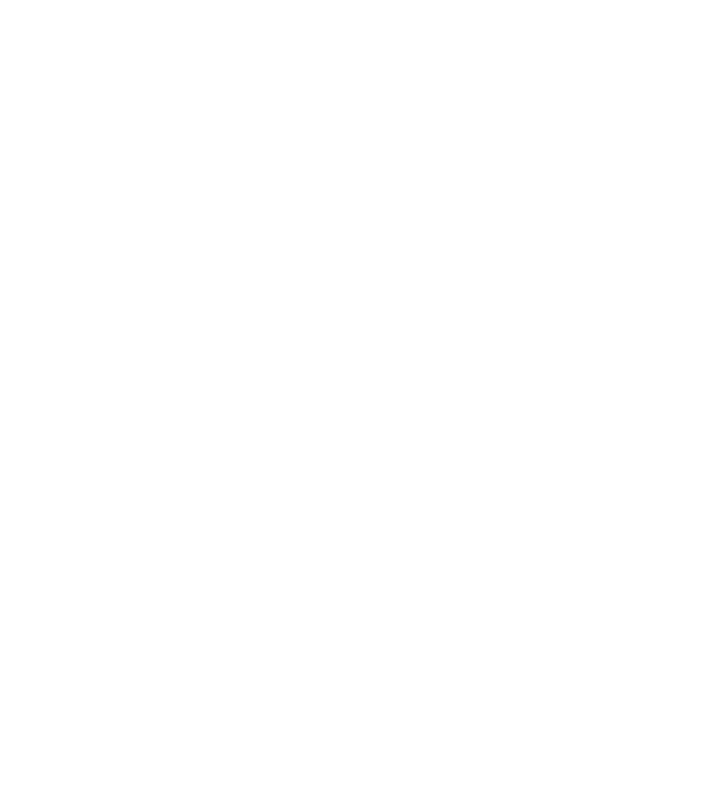
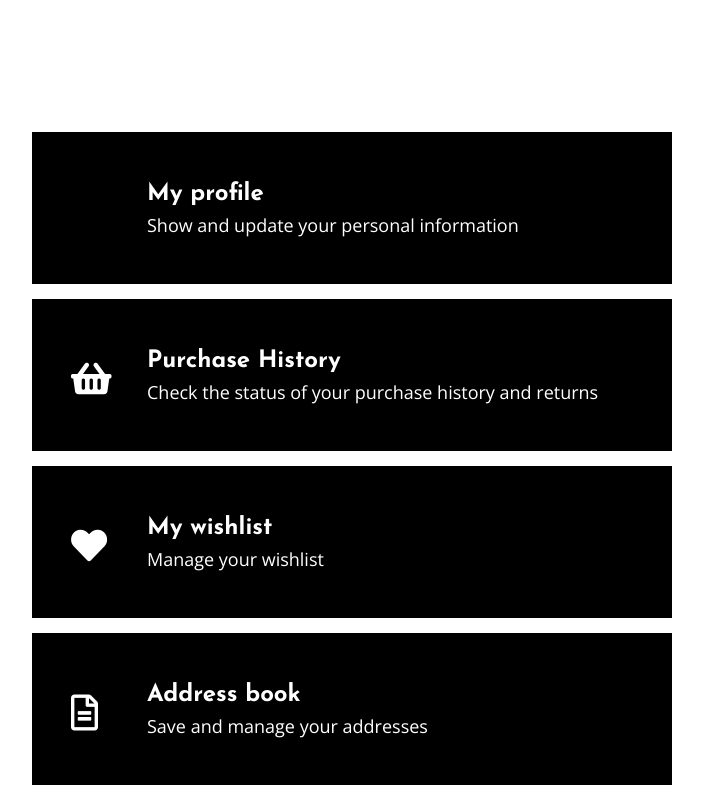
Before and after one commit to team-lead/the_path_to_glory, a React (Create React App) app in the folder client/: page /myaccount/main in a window 1280 px wide. Shown: the part 289-1089 px from the top of the page, without its empty margins (48-751 px from the left). Before the commit the page ends 800 px from the top, so only its background shows below. Built offline with nearby package versions, Linux system fonts and the light colour scheme; a web font is replaced by a local one.

Commit message:
add routing in MyAccount page

```diff
--- a/client/src/App.jsx
+++ b/client/src/App.jsx
@@ -1,21 +1,22 @@
 // eslint-disable-next-line no-unused-vars
 import React, { Fragment } from 'react';
-import { Switch, Route } from 'react-router-dom';
+import {BrowserRouter, Switch, Route } from 'react-router-dom';
 import MainPage from './pages/MainPage';
 import Cart from './pages/Cart';
-import WelcomPage from './components/MyAccount/MyAccWelcomePage'
 import Checkout from './pages/Checkout';
+import MyAccountPage from './pages/MyAccountPage'
 
 const App = () => {
   return (
     <Fragment>
-      <Switch>
-        <Route exact path='/myacc' component={WelcomPage} />
-        <Route exact path='/cart' component={Cart} />
-        <Route exact path='/' component={MainPage} />
-        <Route exact path='/checkout' component={Checkout} />
-
-      </Switch>
+      <BrowserRouter>
+        <Switch>
+          <Route exact path='/myaccount/:id' component={MyAccountPage} />
+          <Route exact path='/cart' component={Cart} />
+          <Route exact path='/' component={MainPage} />
+          <Route exact path='/checkout' component={Checkout} />
+        </Switch>
+      </BrowserRouter>
     </Fragment>
   );
 };
--- a/client/src/components/MyAccount/MyAccWelcomePage/index.jsx
+++ b/client/src/components/MyAccount/Main/index.jsx
@@ -1,8 +1,7 @@
 import React,{Fragment} from 'react';
-
+import {Link,BrowserRouter,Switch,Route} from 'react-router-dom'
 import {classes} from './style';
-
-
+import Header from '../../Header'
 const WelcomePage =()=>{
     const name =  'SUZANNE EATON'// после удалить
     const{
@@ -16,27 +15,28 @@
 
     return(
         <Fragment>
+            <Header/>
             <h1 className={title}>Welkome, {name}</h1>
             <main className={categoryList}>
-                <a href='/myaccount/profile' className={categoryItem} >
+                <Link to='/myaccount/profile' className={categoryItem} >
                     <h3 className={categoryTitle}>My profile</h3>
                     <p className={categoryDescription}>Show and update your personal information</p>
-                </a>
-                <a href='/myaccount/history' className={categoryItem} >
+                </Link>
+                <Link to='/myaccount/history' className={categoryItem} >
                     <i className={`fas fa-shopping-basket ${icon}`}></i>
                     <h3 className={categoryTitle}>Purchase History</h3>
                     <p className={categoryDescription}>Check the status of your purchase history and returns</p>
-                </a>
-                <a href='/myaccount/wishlist' className={categoryItem} >
-                    <i class={`fas fa-heart ${icon}`}></i>
+                </Link>
+                <Link to='/myaccount/wishlist' className={categoryItem} >
+                    <i className={`fas fa-heart ${icon}`}></i>
                     <h3 className={categoryTitle}>My wishlist</h3>
                     <p className={categoryDescription}>Manage your wishlist</p>
-                </a>
-                <a href='/myaccount/addressbook' className={categoryItem} >
-                    <i class={`far fa-file-alt ${icon}`}></i>
+                </Link>
+                <Link to='/myaccount/addressbook' className={categoryItem} >
+                    <i className={`far fa-file-alt ${icon}`}></i>
                     <h3 className={categoryTitle}>Address book</h3>
                     <p className={categoryDescription}>Save and manage your addresses</p>
-                </a>
+                </Link>
             </main>
         </Fragment>
     )
--- /dev/null
+++ b/client/src/components/MyAccount/Profile/index.jsx
@@ -0,0 +1,13 @@
+import React, { Component } from 'react';
+
+class Profile extends Component {
+    render() {
+        return (
+            <div>
+                <h1>Profile</h1>
+            </div>
+        );
+    }
+}
+
+export default Profile;
--- /dev/null
+++ b/client/src/pages/MyAccountPage/index.jsx
@@ -0,0 +1,18 @@
+import React from 'react';
+import {BrowserRouter,Switch,Route} from 'react-router-dom'
+
+import WelcomePage from '../../components/MyAccount/Main'
+import Profile from '../../components/MyAccount/Profile'
+
+const MyAccountPage=()=>{
+    return(
+            <BrowserRouter>
+                <Switch>
+                    <Route exact path ='/myaccount/main' component={WelcomePage}/>
+                    <Route exact path ='/myaccount/profile' component={Profile}/>
+                </Switch>
+            </BrowserRouter>
+    )
+};
+
+export default MyAccountPage;
```
Also changed, not shown: client/src/components/MyAccount/Main/style.js (renamed from client/src/components/MyAccount/MyAccWelcomePage/style.js).
